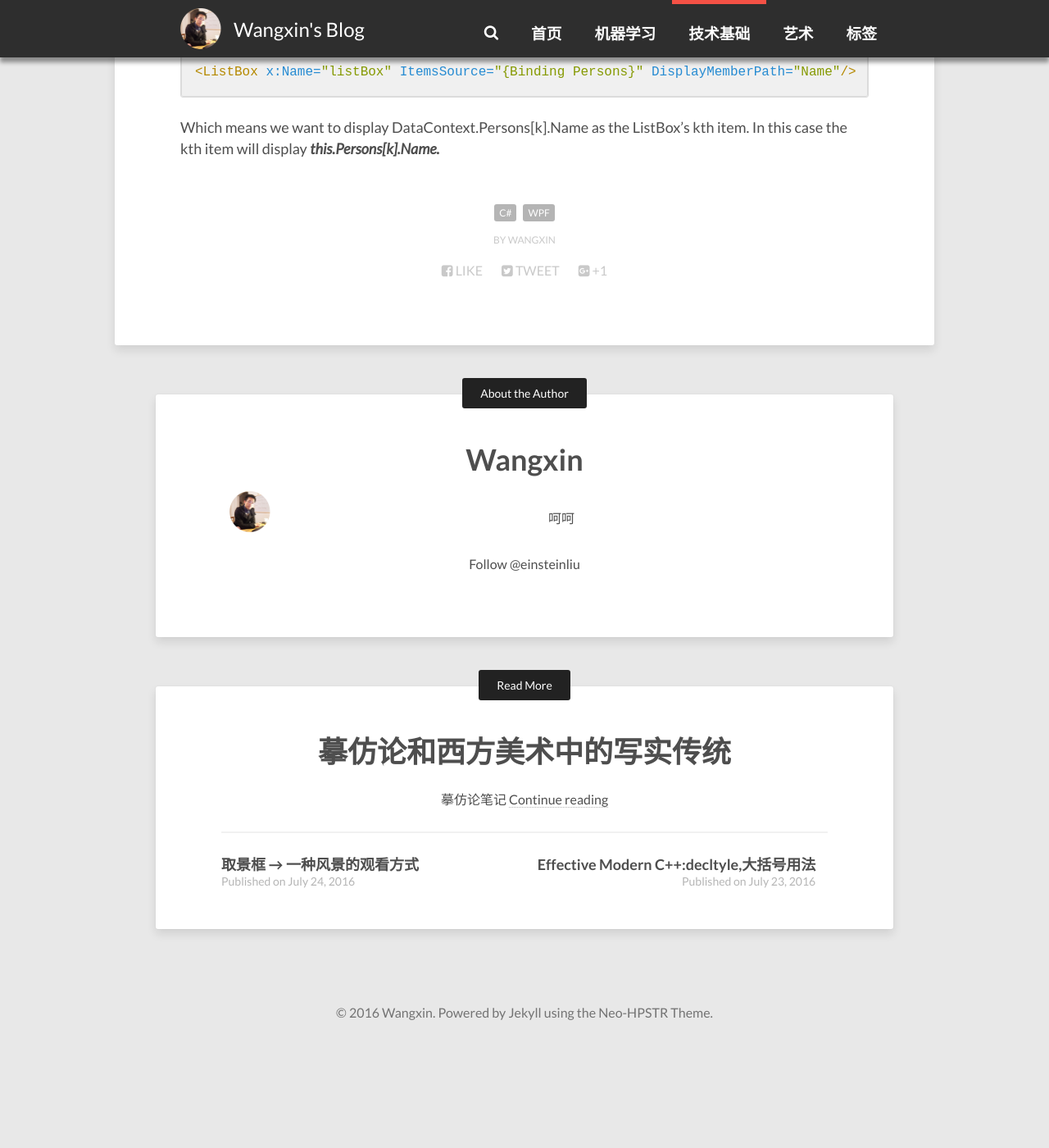
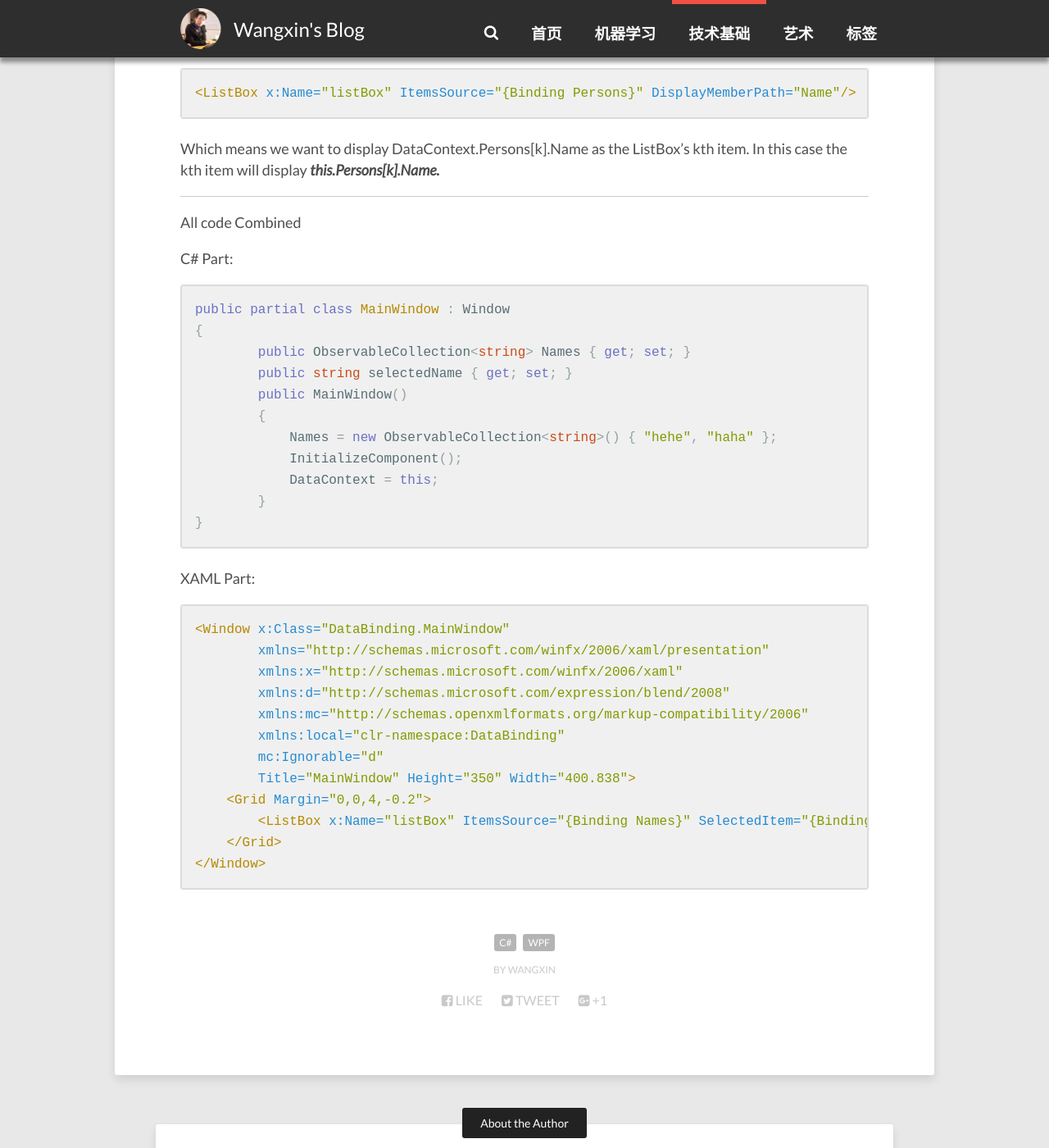
Before and after one commit to einsteinliu/einsteinliu.github.io, a Jekyll site: the page built from _posts/2016-08-06-WPF-DataBinding.md, in a window 1280 px wide and 1400 px high, scrolled down 4596 px. Shown: the whole window at 82% size. Built offline with Jekyll 4.4.1, drawn with Linux system fonts in a browser that asks for light colours; nearby versions of some CDN libraries; comment, search, counter and statistics services are not loaded; before the commit the page ends 5872 px from its top, so only the background shows below that; some of the changed text lies outside the part shown.

Commit message:
post changed

````diff
--- a/_posts/2016-08-06-WPF-DataBinding.md
+++ b/_posts/2016-08-06-WPF-DataBinding.md
@@ -141,6 +141,7 @@ public class Person
 public partial class MainWindow : Window
 {
 	public ObservableCollection<Person> Persons { get; set; }
+    public string selectedName { get; set; }
 	public MainWindow()
 	{
          Persons = new ObservableCollection<Person>();
@@ -158,3 +159,40 @@ So we can see that Person as a class of cause can not be directly presented by L
 ```
 
 Which means we want to display DataContext.Persons[k].Name as the ListBox's kth item. In this case the kth item will display ***this.Persons[k].Name.***
+
+------
+
+All code Combined
+
+C# Part:
+
+```c#
+public partial class MainWindow : Window
+{
+        public ObservableCollection<string> Names { get; set; }
+        public string selectedName { get; set; }
+        public MainWindow()
+        {
+            Names = new ObservableCollection<string>() { "hehe", "haha" };
+            InitializeComponent();
+            DataContext = this;
+        }
+}
+```
+
+XAML Part:
+
+```html
+<Window x:Class="DataBinding.MainWindow"
+        xmlns="http://schemas.microsoft.com/winfx/2006/xaml/presentation"
+        xmlns:x="http://schemas.microsoft.com/winfx/2006/xaml"
+        xmlns:d="http://schemas.microsoft.com/expression/blend/2008"
+        xmlns:mc="http://schemas.openxmlformats.org/markup-compatibility/2006"
+        xmlns:local="clr-namespace:DataBinding"
+        mc:Ignorable="d"
+        Title="MainWindow" Height="350" Width="400.838">
+    <Grid Margin="0,0,4,-0.2">
+        <ListBox x:Name="listBox" ItemsSource="{Binding Names}" SelectedItem="{Binding selectedName, Mode=TwoWay}"/>
+    </Grid>
+</Window>
+```
````
